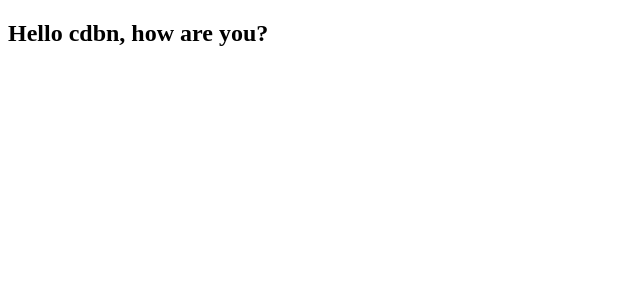
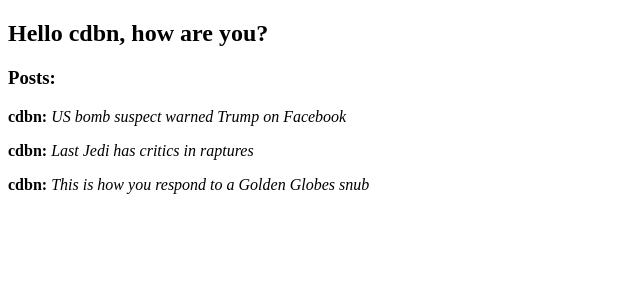
Before and after one commit to cadbane/follow-up, a Flask app: page / in a window 1280 px wide. Shown: the top 300 px of the page, without its empty margins (0-640 px from the left). Run offline with Flask 2, Linux system fonts and the light colour scheme.

Commit message:
[c] flask-mega-tutorial/microblog/app/routes.py [c] flask-mega-tutorial/microblog/app/templates/index.html add posts loop

```diff
--- a/flask-mega-tutorial/microblog/app/routes.py
+++ b/flask-mega-tutorial/microblog/app/routes.py
@@ -5,4 +5,18 @@ from app import app
 @app.route('/index')
 def index():
     user = {'name': 'cdbn'}
-    return render_template('index.html', title='title', user=user)
+    posts = [
+        {
+            'author': {'name': 'cdbn'},
+            'title': 'US bomb suspect warned Trump on Facebook',
+        },
+        {
+            'author': {'name': 'cdbn'},
+            'title': 'Last Jedi has critics in raptures',
+        },
+        {
+            'author': {'name': 'cdbn'},
+            'title': 'This is how you respond to a Golden Globes snub',
+        }
+    ]
+    return render_template('index.html', title='title', user=user, posts=posts)
--- a/flask-mega-tutorial/microblog/app/templates/index.html
+++ b/flask-mega-tutorial/microblog/app/templates/index.html
@@ -10,5 +10,14 @@
 </head>
 <body>
     <h2>Hello {{ user.name }}, how are you?</h2>
+    <h3>Posts:</h3>
+    {% for post in posts %}
+    <div>
+        <p>
+            <b>{{ post.author.name }}:</b>
+            <i>{{ post.title }}</i>
+        </p>
+    </div>
+    {% endfor %}
 </body>
 </html>
```
